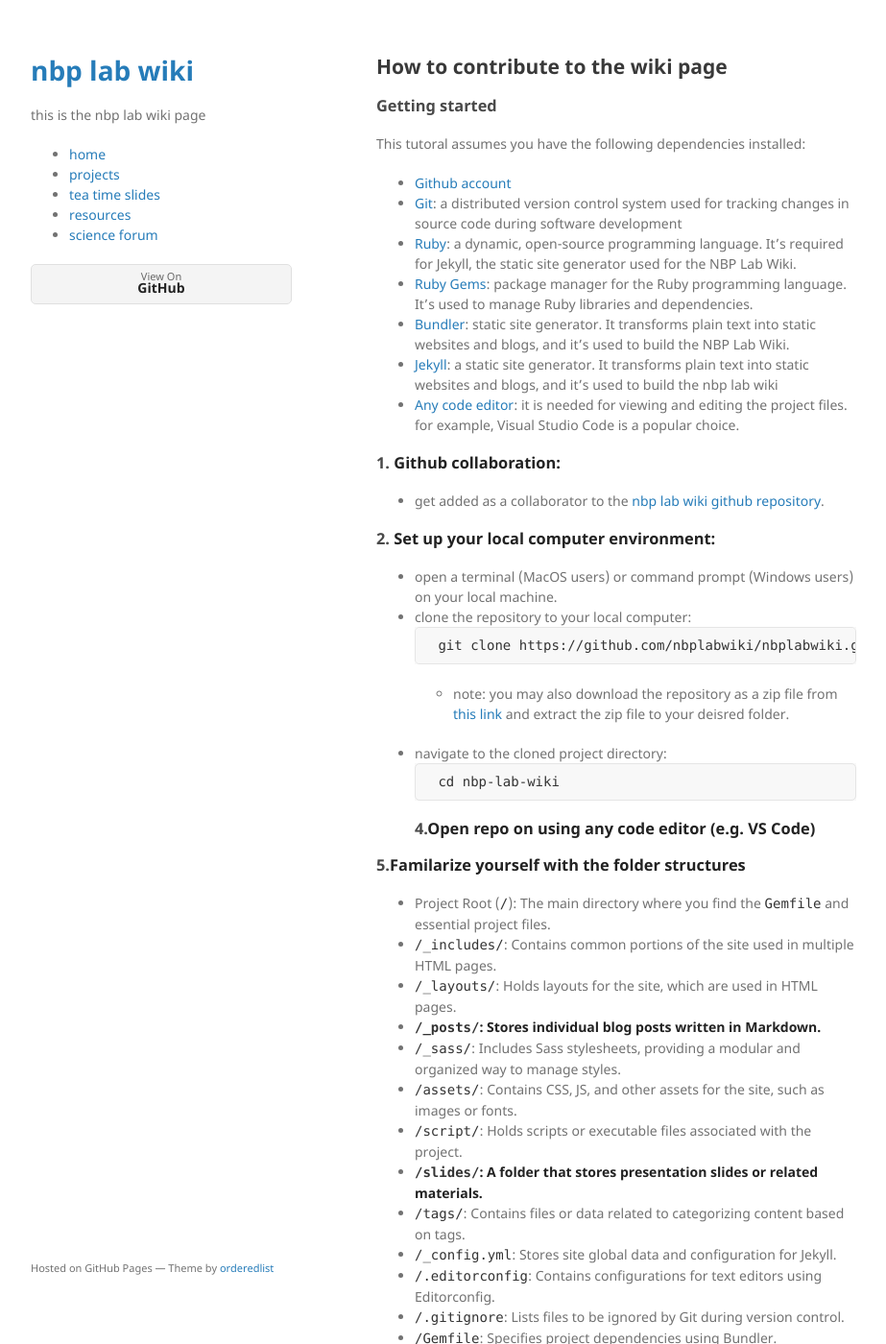
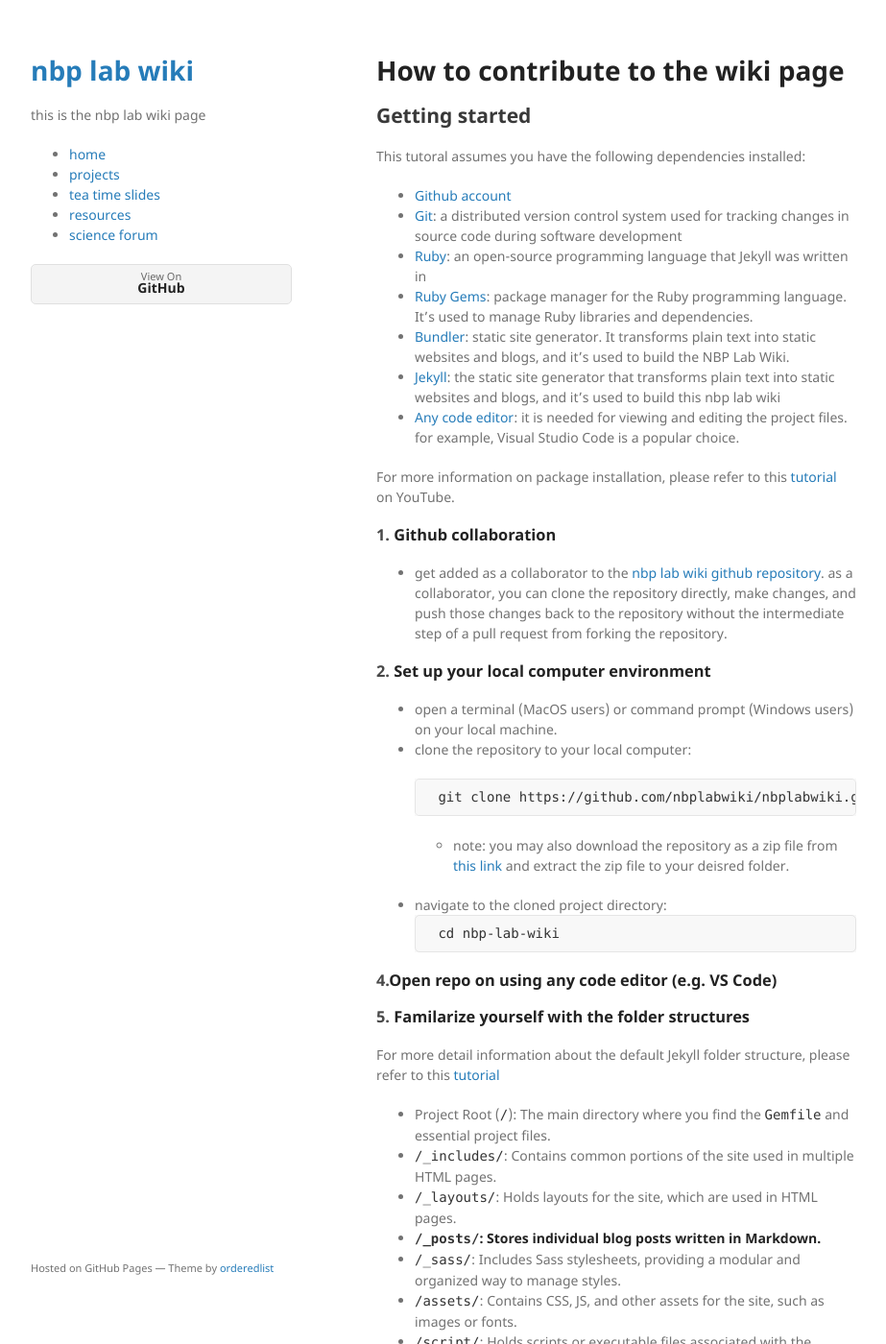
Before and after one commit to comco23/comco23.github.io, a Jekyll site: the page built from contribute.md, in a window 1280 px wide and 1400 px high. Shown: the whole window at 96% size, without its empty margins (178-1101 px from the left). Built offline with Jekyll 4.4.1, drawn with Linux system fonts in a browser that asks for light colours; some of the changed text lies outside the part shown.

Commit message:
made changes

````diff
--- a/contribute.md
+++ b/contribute.md
@@ -2,27 +2,30 @@
 layout: default
 ---
 
-## How to contribute to the wiki page
+# How to contribute to the wiki page
 
-### Getting started
+## Getting started
 
 This tutoral assumes you have the following dependencies installed:
 
 * [Github account](https://github.com/)
 * [Git](https://git-scm.com/): a distributed version control system used for tracking changes in source code during software development
-* [Ruby](https://www.ruby-lang.org/en/): a dynamic, open-source programming language. It's required for Jekyll, the static site generator used for the NBP Lab Wiki.
+* [Ruby](https://www.ruby-lang.org/en/): an open-source programming language that Jekyll was written in
 * [Ruby Gems](https://rubygems.org/): package manager for the Ruby programming language. It's used to manage Ruby libraries and dependencies.
 * [Bundler](https://bundler.io/): static site generator. It transforms plain text into static websites and blogs, and it's used to build the NBP Lab Wiki.
-* [Jekyll](https://jekyllrb.com/): a static site generator. It transforms plain text into static websites and blogs, and it's used to build the nbp lab wiki
+* [Jekyll](https://jekyllrb.com/): the static site generator that transforms plain text into static websites and blogs, and it's used to build this nbp lab wiki
 * [Any code editor](https://code.visualstudio.com/): it is needed for viewing and editing the project files. for example, Visual Studio Code is a popular choice.
 
-### 1. **Github collaboration:**
-- get added as a collaborator to the [nbp lab wiki github repository](https://github.com/nbplabwiki/nbplabwiki.github.io).
+For more information on package installation, please refer to this [tutorial](https://www.youtube.com/watch?v=WhrU9m82Wm8&list=PLLAZ4kZ9dFpOPV5C5Ay0pHaa0RJFhcmcB&index=2) on YouTube.
 
-### 2. **Set up your local computer environment:**
+### 1. **Github collaboration**
+- get added as a collaborator to the [nbp lab wiki github repository](https://github.com/nbplabwiki/nbplabwiki.github.io). as a collaborator, you can clone the repository directly, make changes, and push those changes back to the repository without the intermediate step of a pull request from forking the repository.
+
+### 2. **Set up your local computer environment**
 
 - open a terminal (MacOS users) or command prompt (Windows users) on your local machine.
 - clone the repository to your local computer:
+
    ```
    git clone https://github.com/nbplabwiki/nbplabwiki.github.io.git
    ```
@@ -32,9 +35,12 @@ This tutoral assumes you have the following dependencies installed:
    ```
    cd nbp-lab-wiki
    ```
+
 ### 4.**Open repo on using any code editor (e.g. VS Code)**
 
-### 5.**Familarize yourself with the folder structures**
+### 5. **Familarize yourself with the folder structures**
+
+For more detail information about the default Jekyll folder structure, please refer to this [tutorial](https://www.youtube.com/watch?v=pxua_1vyFck&list=PLLAZ4kZ9dFpOPV5C5Ay0pHaa0RJFhcmcB&index=4)
 
 * Project Root (`/`): The main directory where you find the `Gemfile` and essential project files.
 * `/_includes/`: Contains common portions of the site used in multiple HTML pages.
@@ -53,19 +59,23 @@ This tutoral assumes you have the following dependencies installed:
 * `/jekyll-theme-minimal.gemspec`: A Gemspec file specifying information about the Jekyll theme as a Ruby gem.
 * `/readme.md`: Contains project documentation, providing an overview of the project and its structure.
 
-### 6. **Learn the Git basics:**
+### 6. **Learn the Git basics**
 - to view the lab wiki page on your local computer environment
+
    ```
    bundle exec jekyll serve
    ```
-- copy and paste the server address to your local browser to preview
+- copy and paste the server address to your favourite browser. By default it is `localhost:4000`.
 
-### 7. **Learn how to write in Markdown:**
+### 7. **Create a post on the wiki page**
 
-Some examples here: [Markdown examples](/markdown-examples)
+- Please adhere to existing structure on naming a file in the `_posts` folder
+- Some examples here on how to write in markdown: [Markdown examples](/markdown-examples)
 
-### 8. **Publish your changes: **
-- most relevant git commands:
+### 8. **Publish your changes**
+
+- here are the most useful and relevant git commands:
+
    ```bash
    # Check the status of your changes
    git status
````
Also changed, not shown: readme.md.
